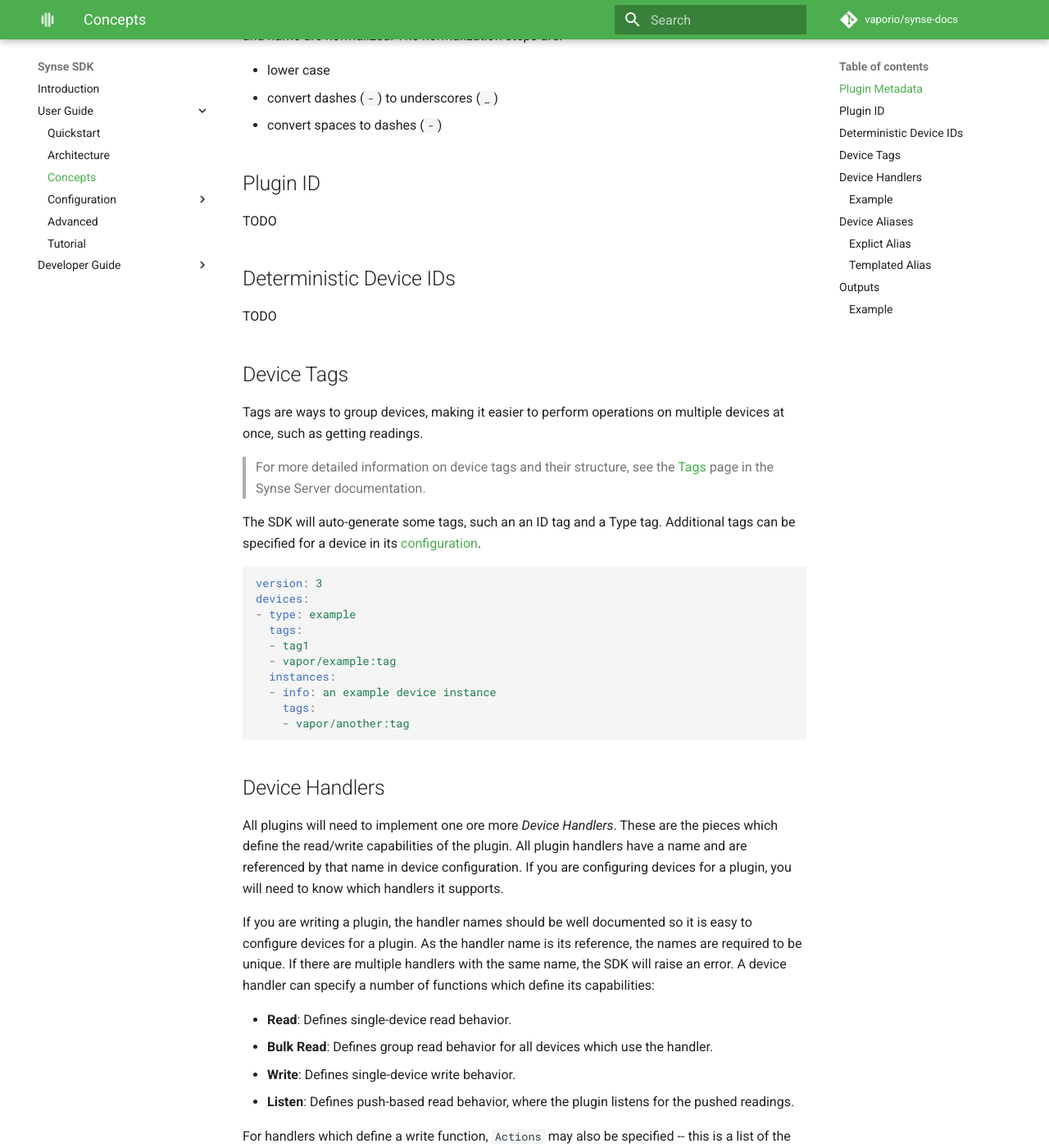
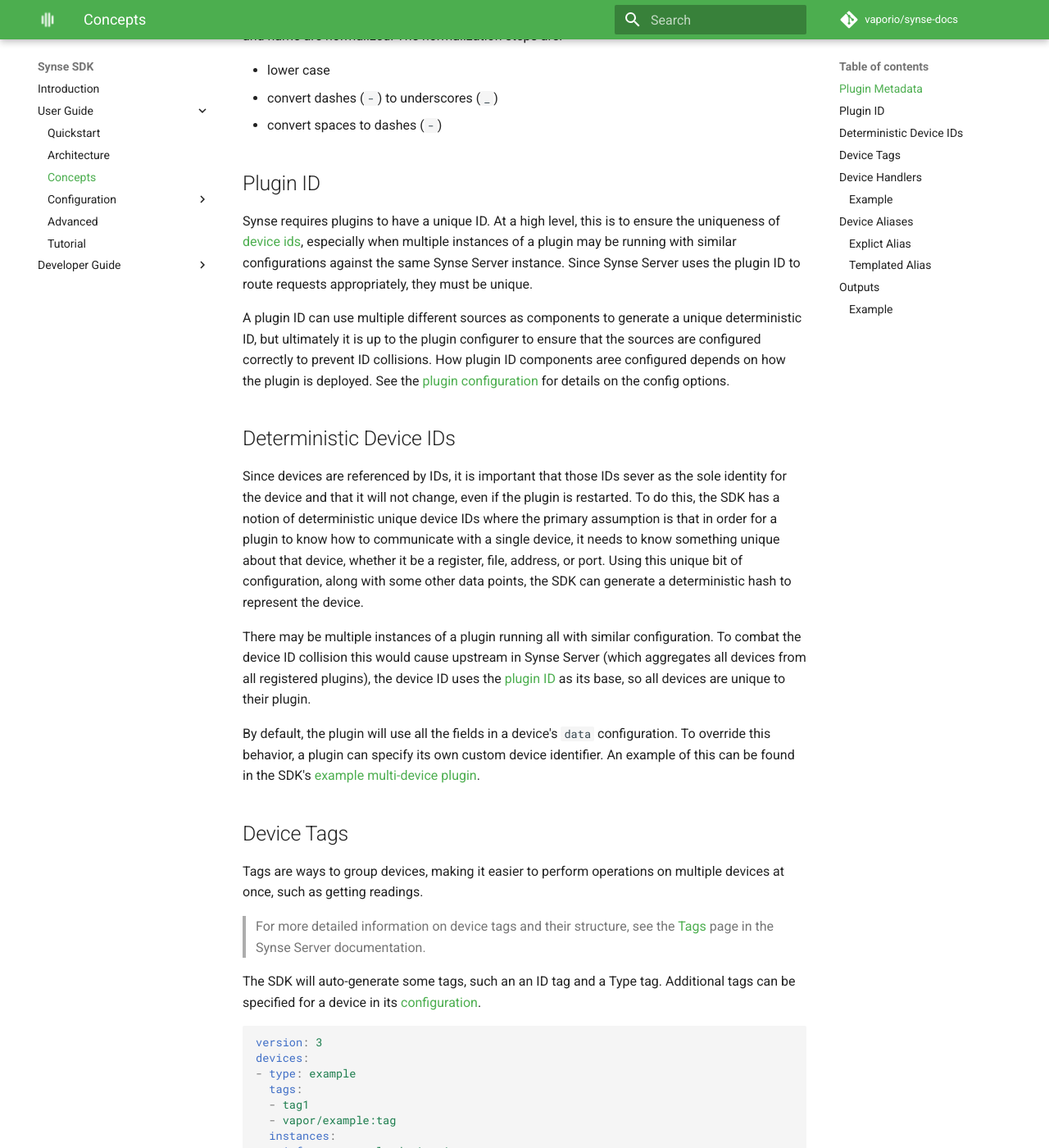
Before and after one commit to vapor-ware/synse-docs, an MkDocs documentation site: the page built from docs/sdk/user/concepts.md, in a window 1280 px wide and 1400 px high, scrolled down 1357 px. Shown: the whole window at 82% size. Built offline with MkDocs 1.6.1 and Material for MkDocs 9.7.7, drawn with Linux system fonts in a browser that asks for light colours; comment, search, counter and statistics services are not loaded.

Commit message:
add docs about plugin/device IDs

```diff
--- a/docs/sdk/user/concepts.md
+++ b/docs/sdk/user/concepts.md
@@ -65,11 +65,35 @@
 
 ## Plugin ID
 
-TODO
+Synse requires plugins to have a unique ID. At a high level, this is to ensure the uniqueness
+of [device ids](#deterministic-device-ids), especially when multiple instances of a plugin may
+be running with similar configurations against the same Synse Server instance. Since Synse Server
+uses the plugin ID to route requests appropriately, they must be unique.
+
+A plugin ID can use multiple different sources as components to generate a unique deterministic
+ID, but ultimately it is up to the plugin configurer to ensure that the sources are configured
+correctly to prevent ID collisions. How plugin ID components aree configured depends on how
+the plugin is deployed. See the [plugin configuration](configuration.plugin.md#configuration-options)
+for details on the config options.
 
 ## Deterministic Device IDs
 
-TODO
+Since devices are referenced by IDs, it is important that those IDs sever as the sole identity
+for the device and that it will not change, even if the plugin is restarted. To do this,
+the SDK has a notion of deterministic unique device IDs where the primary assumption is that
+in order for a plugin to know how to communicate with a single device, it needs to know something
+unique about that device, whether it be a register, file, address, or port. Using this unique bit
+of configuration, along with some other data points, the SDK can generate a deterministic hash
+to represent the device.
+
+There may be multiple instances of a plugin running all with similar configuration. To combat the
+device ID collision this would cause upstream in Synse Server (which aggregates all devices from
+all registered plugins), the device ID uses the [plugin ID](#plugin-id) as its base, so all devices
+are unique to their plugin.
+
+By default, the plugin will use all the fields in a device's `data` configuration. To override this
+behavior, a plugin can specify its own custom device identifier. An example of this can be found
+in the SDK's [example multi-device plugin](https://github.com/vapor-ware/synse-sdk/tree/master/examples/multi_device_plugin).
 
 
 ## Device Tags
```
